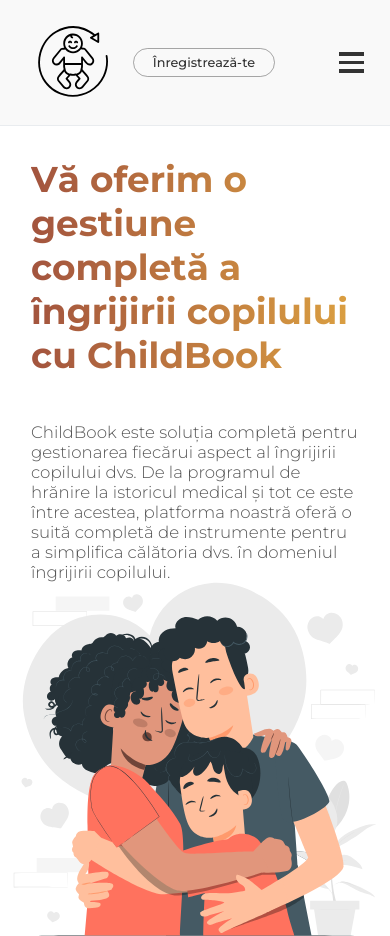
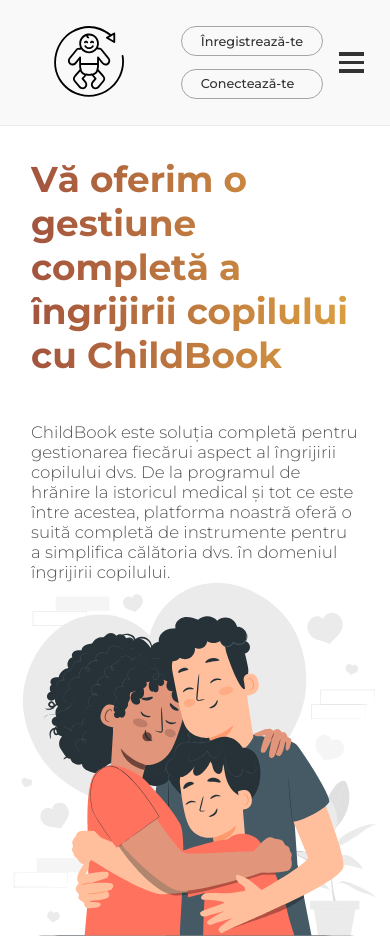
Before and after one commit to txospitikun/childcare-manager-web, a plain HTML site: page src/frontend/homepage/homepage.html in a window 390 px wide. Shown: the top 936 px of the page. Drawn offline with Linux system fonts and the light colour scheme.

Commit message:
added login button in homepage

```diff
--- a/src/frontend/dashboard/groupOperations.js
+++ b/src/frontend/dashboard/groupOperations.js
@@ -95,7 +95,7 @@
                 }, {});
                 displayGroupContent(result.foundChildrens, groupId);
             } else {
-                const errorText = await response.text();
+                const errorText = await response.text(); // Read response as text
                 console.error('Răspuns de eroare:', errorText);
             }
         }
@@ -505,7 +505,7 @@
                 'Unknown Child';
 
             const relationItem = document.createElement('li');
-            relationItem.textContent = `Relație: ${relation.TypeOfRelation}, Copil Related: ${relatedChildName}`;
+            relationItem.textContent = `Relație: ${relation.TypeOfRelation}, Copil: ${relatedChildName}`;
 
             const deleteButton = document.createElement('button');
             deleteButton.className = 'delete-relation-button';
--- a/src/frontend/homepage/homepage.css
+++ b/src/frontend/homepage/homepage.css
@@ -73,6 +73,12 @@
 
 .logo img {
   width: 70px;
+}
+
+.auth-buttons{
+  display:flex;
+  gap:1rem;
+
 }
 
 .register {
@@ -605,7 +611,10 @@
     position: relative;
     justify-content: space-evenly;
     align-items: center;
-    padding-right:7rem;
+  }
+
+  .auth-buttons{
+    flex-direction: column;
   }
 
   .navbar li{
--- a/src/frontend/homepage/homepage.html
+++ b/src/frontend/homepage/homepage.html
@@ -17,8 +17,6 @@
     <div class="logo">
       <img src="assets/logo.svg" alt="logo">
     </div>
-
-
     <div class="hamburger-menu">
       <div></div>
       <div></div>
@@ -26,18 +24,20 @@
     </div>
     <nav>
     <ul class="nav-links">
-
         <li><a href="#welcome">Acasă</a></li>
         <li><a href="#about">Despre noi</a></li>
         <li><a href="#services">Servicii</a></li>
-<!--    <li><a href="#contact"></a>Contact</li>-->
-
+    <!--<li><a href="#contact"></a>Contact</li>-->
     </ul>
   </nav>
-
-    <a href="../modals/register_modal/register.html" class="register">
-      Înregistrează-te
-    </a>
+    <div class="auth-buttons">
+      <a href="../modals/register_modal/register.html" class="register">
+        Înregistrează-te
+      </a>
+      <a href="../modals/login_modal/login.html" class="register">
+        Conectează-te
+      </a>
+    </div>
   </div>
   <main class="homepage">
     <section class="welcome" id="welcome">
```
